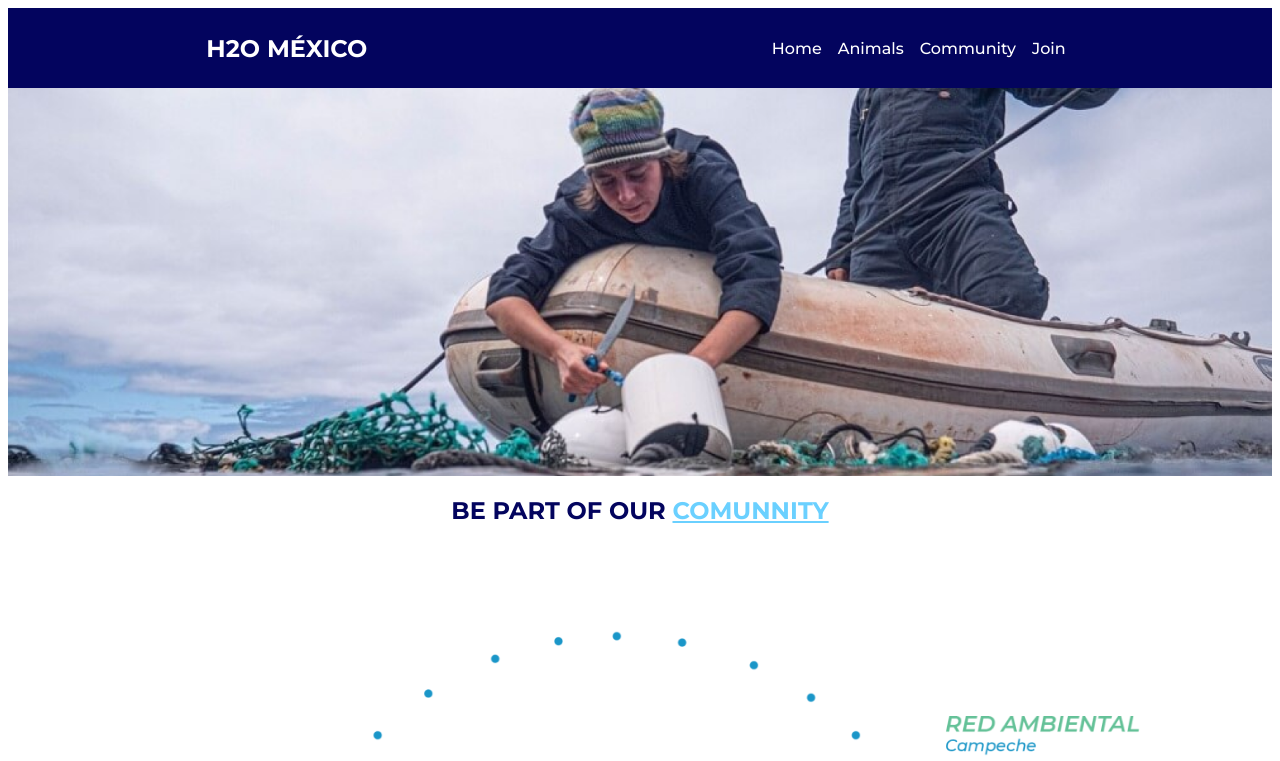
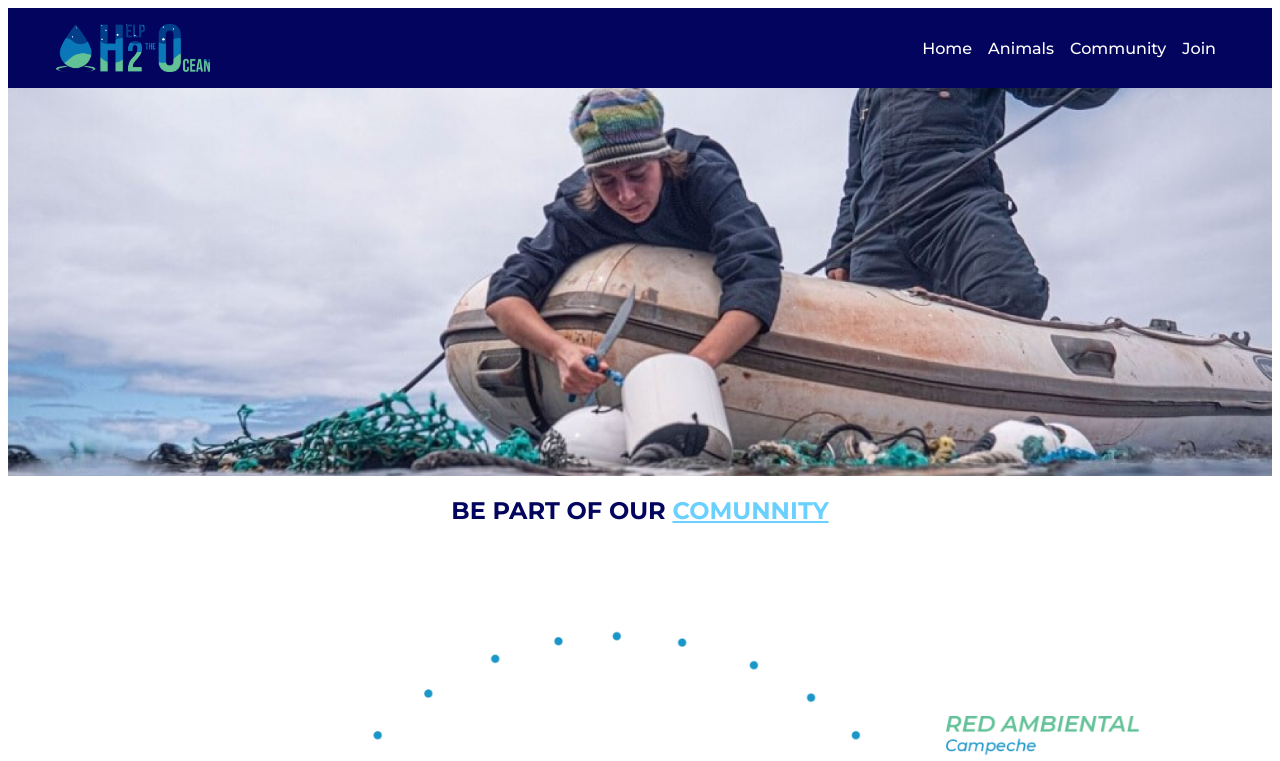
Before and after one commit to Gera097/H2O, a Vue app: page / in a window 1280 px wide. Shown: the top 761 px of the page. Built offline with nearby package versions, Linux system fonts and the light colour scheme.

Commit message:
Agregando logo al NavBar

```diff
--- a/src/components/NavBar.vue
+++ b/src/components/NavBar.vue
@@ -1,7 +1,7 @@
 <template>
     <header>
         <nav class="wrapper">
-            <h1>H2O MÉXICO</h1>
+            <img src="@/assets/logo_h2o.png" alt="Logo H2O">
             <div>
                 <RouterLink class="link" to="/">Home</RouterLink>
                 <RouterLink class="link" to="/about">Animals</RouterLink>
@@ -17,8 +17,9 @@
     .wrapper {
         display:flex;
         flex-direction: row;
-        justify-content: space-around;
+        justify-content: space-between;
         align-items: center;
+        padding: 0 3em;
     }
 
     .link {
@@ -36,4 +37,8 @@
         font-size: medium;
         color: white;
     }
+
+    img {
+        max-height: 3em;
+    }
 </style>
```
